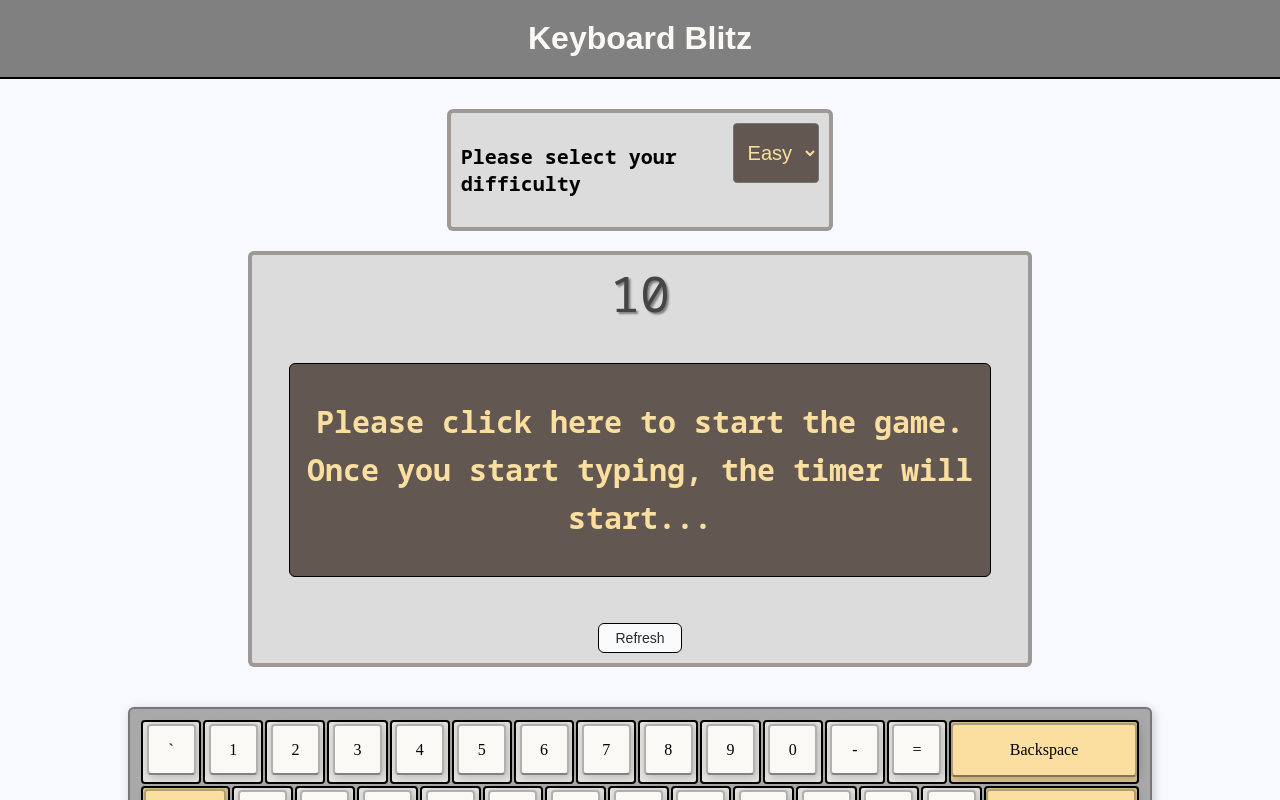
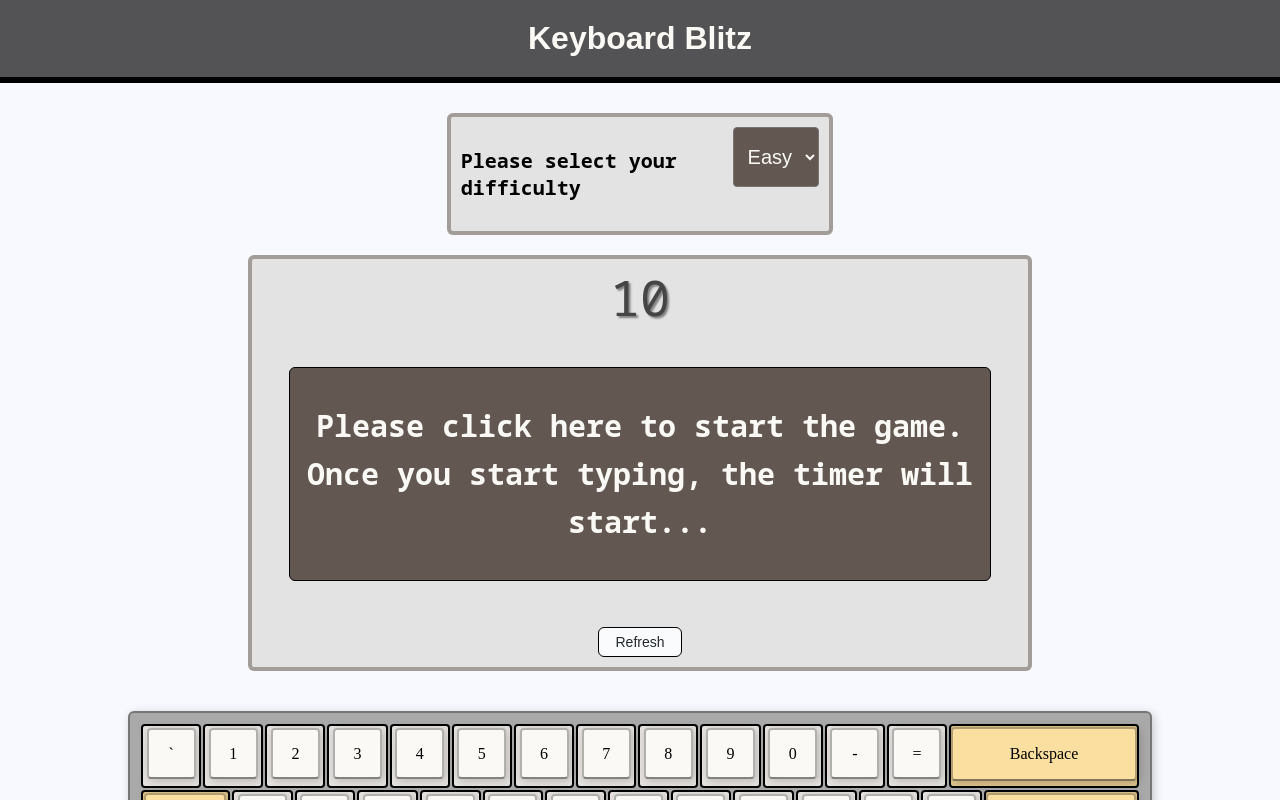
Before and after one commit to drewshore24/FrontEndKeyboard, a React (Vite) app in the folder Keyboard/: page / in a window 1280 px wide. Shown: the top 800 px of the page. Built offline with nearby package versions, Linux system fonts and the light colour scheme.

Commit message:
Changes color for background and text
also thickened heading border

```diff
--- a/Keyboard/src/css/Home.css
+++ b/Keyboard/src/css/Home.css
@@ -8,14 +8,14 @@ body{
 
 .SiteHeader{
     padding: 20px;
-    border-bottom: 2px solid black;
-    background-color: grey;
+    border-bottom: 6px solid black;
+    background-color: #535355;
     font-family: 'Montserrat', sans-serif;
 }
 
 h1{
     text-align: center;
-    color: #FAF9F6;;
+    color: #FAF9F6;
     margin: 0;
     font-weight: bold;
 }
--- a/Keyboard/src/css/WordGame.css
+++ b/Keyboard/src/css/WordGame.css
@@ -30,7 +30,7 @@
     flex-direction: column;
     align-items: center;
     min-height: 400px;
-    background-color: #DCDCDC;
+    background-color: #e3e3e3;
     justify-content: space-between
 }
 
@@ -41,7 +41,7 @@
     padding: 10px;
     justify-content: space-evenly;
     border-radius: 6px;
-    background-color: #DCDCDC;
+    background-color: #e3e3e3;
   }
 
   .Select-Your-Diff p {
@@ -80,14 +80,14 @@
 
    .start-game-text{
     background-color: #625851;
-    color: #FADFA1;
+    color: #FAF9F6;
     font-size: 30px;
     font-weight: bold;
    }
 
   .statistics{
       background-color: #625851;
-      color: #FADFA1;
+      color: #FAF9F6;
       margin: 0;
     }
 
@@ -131,7 +131,7 @@
 
   .DropDown{
     background-color: #625851;
-    color: #FADFA1;
+    color: #FAF9F6;
     width: 30%;
     font-size: 20px;
     height: 60px;
@@ -140,7 +140,7 @@
   }
   .selection{
     background-color: #625851;
-    color: #FADFA1;
+    color: #FAF9F6;
   }
 
   .Timer{
```
